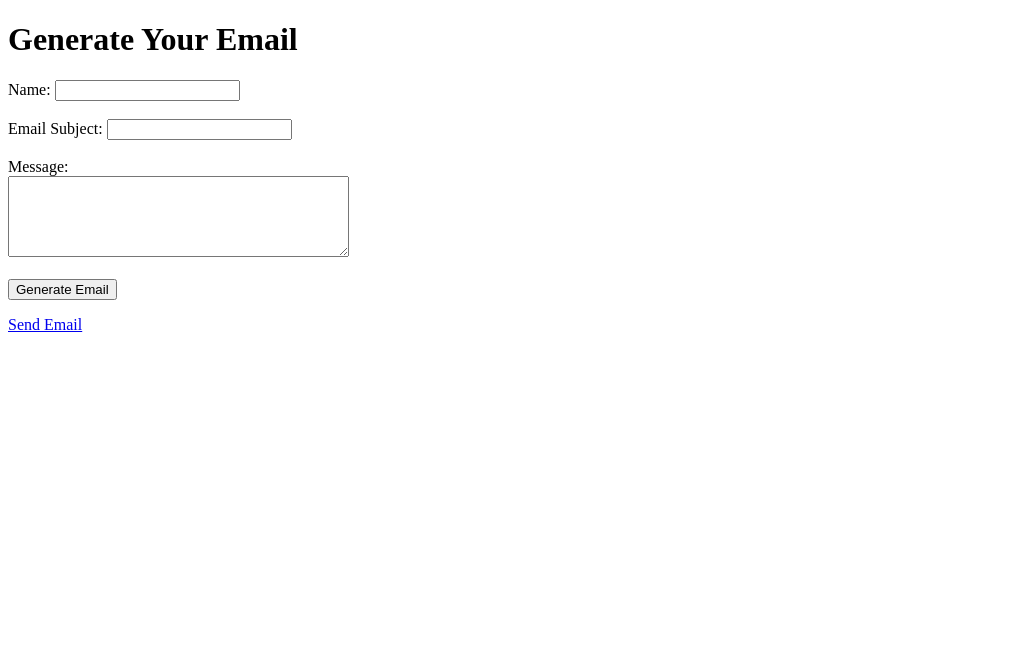
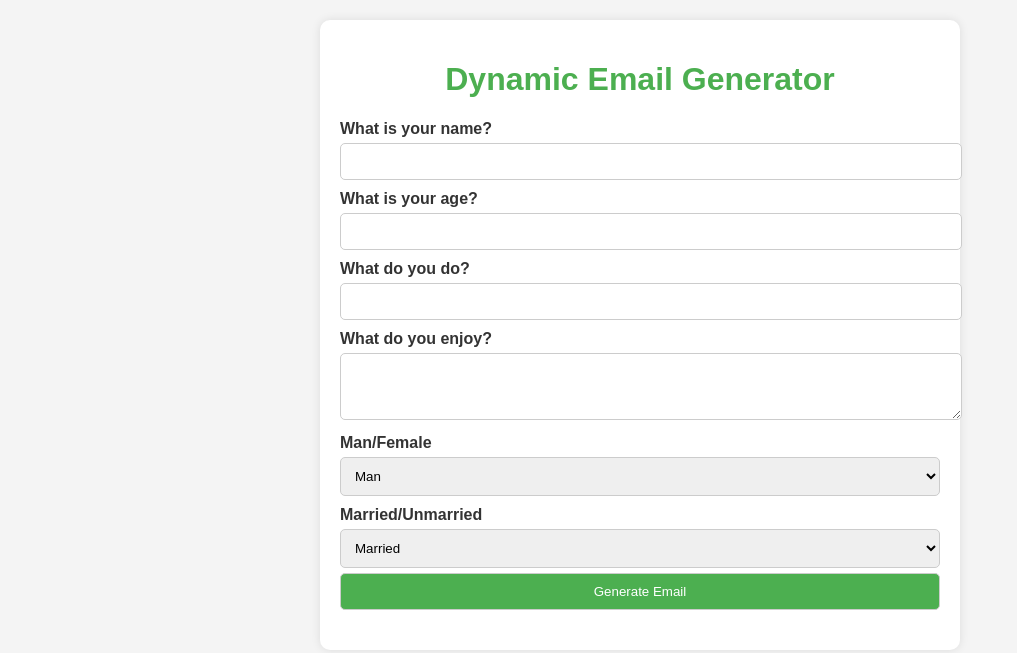
Before and after one commit to harisewak/DynamicEmailGenerator, a plain HTML site: page index.html in a window 1280 px wide. Shown: the whole page, without its empty margins (0-1017 px from the left). Drawn offline with Linux system fonts and the light colour scheme.

Commit message:
Add files via upload

```diff
--- a/app.js
+++ b/app.js
@@ -1,17 +1,20 @@
 function generateEmail() {
     // Get user input
     const name = document.getElementById('name').value;
-    const subject = document.getElementById('subject').value;
-    const message = document.getElementById('message').value;
+    const age = document.getElementById('age').value;
+    const occupation = document.getElementById('occupation').value;
+    const hobbies = document.getElementById('hobbies').value;
+    const gender = document.getElementById('gender').value;
+    const maritalStatus = document.getElementById('maritalStatus').value;
 
     // Generate the dynamic text
-    const generatedText = `Hello ${name},\n\n${message}\n\nBest regards,\nYour Name`;
+    const generatedText = `Dear ${name},\n\nThank you for sharing more about yourself. It's interesting to know that you are ${age} years old and work as a ${occupation}. It's great that you enjoy ${hobbies}. Being a ${gender.toLowerCase()} who is ${maritalStatus.toLowerCase()} certainly adds more perspective.\n\nBest regards,\nYour Name`;
 
-    // Display the generated text on the page
+    // Display the generated text
     document.getElementById('generatedText').innerText = generatedText;
 
     // Encode the subject and body for the email link
-    const mailSubject = encodeURIComponent(subject);
+    const mailSubject = encodeURIComponent("Your Personalized Message");
     const mailBody = encodeURIComponent(generatedText);
 
     // Create the mailto link
@@ -20,5 +23,6 @@ function generateEmail() {
     // Set the mailto link on the Send Email button
     const sendEmailLink = document.getElementById('sendEmailLink');
     sendEmailLink.href = mailtoLink;
+    sendEmailLink.style.display = "inline-block";
     sendEmailLink.innerText = "Send Email";
 }
--- a/index.html
+++ b/index.html
@@ -4,24 +4,44 @@
     <meta charset="UTF-8">
     <meta name="viewport" content="width=device-width, initial-scale=1.0">
     <title>Dynamic Email Generator</title>
+    <link rel="stylesheet" href="styles.css">
 </head>
 <body>
-    <h1>Generate Your Email</h1>
-    <form id="emailForm">
-        <label for="name">Name:</label>
-        <input type="text" id="name" name="name" required><br><br>
+    <div class="container">
+        <h1>Dynamic Email Generator</h1>
+        <form id="emailForm">
+            <label for="name">What is your name?</label>
+            <input type="text" id="name" name="name" required>
 
-        <label for="subject">Email Subject:</label>
-        <input type="text" id="subject" name="subject" required><br><br>
+            <label for="age">What is your age?</label>
+            <input type="number" id="age" name="age" required>
 
-        <label for="message">Message:</label><br>
-        <textarea id="message" name="message" rows="5" cols="40" required></textarea><br><br>
+            <label for="occupation">What do you do?</label>
+            <input type="text" id="occupation" name="occupation" required>
 
-        <button type="button" onclick="generateEmail()">Generate Email</button>
-    </form>
+            <label for="hobbies">What do you enjoy?</label>
+            <textarea id="hobbies" name="hobbies" rows="3" required></textarea>
 
-    <p id="generatedText"></p>
-    <a id="sendEmailLink" href="#" target="_blank">Send Email</a>
+            <label for="gender">Man/Female</label>
+            <select id="gender" name="gender" required>
+                <option value="Man">Man</option>
+                <option value="Female">Female</option>
+            </select>
+
+            <label for="maritalStatus">Married/Unmarried</label>
+            <select id="maritalStatus" name="maritalStatus" required>
+                <option value="Married">Married</option>
+                <option value="Unmarried">Unmarried</option>
+            </select>
+
+            <button type="button" onclick="generateEmail()">Generate Email</button>
+        </form>
+
+        <div class="email-container">
+            <p id="generatedText"></p>
+            <a id="sendEmailLink" href="#" target="_blank" style="display:none;">Send Email</a>
+        </div>
+    </div>
 
     <script src="app.js"></script>
 </body>
--- /dev/null
+++ b/styles.css
@@ -0,0 +1,58 @@
+body {
+    font-family: Arial, sans-serif;
+    background-color: #f4f4f4;
+    margin: 0;
+    padding: 20px;
+    color: #333;
+}
+
+.container {
+    max-width: 600px;
+    margin: 0 auto;
+    background: #fff;
+    padding: 20px;
+    border-radius: 10px;
+    box-shadow: 0 0 10px rgba(0, 0, 0, 0.1);
+}
+
+h1 {
+    color: #4CAF50;
+    text-align: center;
+}
+
+label {
+    font-weight: bold;
+    margin-top: 10px;
+    display: block;
+}
+
+input, select, textarea, button {
+    width: 100%;
+    padding: 10px;
+    margin-top: 5px;
+    border-radius: 5px;
+    border: 1px solid #ccc;
+}
+
+button {
+    background-color: #4CAF50;
+    color: white;
+    cursor: pointer;
+}
+
+button:hover {
+    background-color: #45a049;
+}
+
+.email-container {
+    margin-top: 20px;
+    text-align: center;
+}
+
+.email-container a {
+    text-decoration: none;
+    color: #fff;
+    background-color: #4CAF50;
+    padding: 10px 20px;
+    border-radius: 5px;
+}
```
